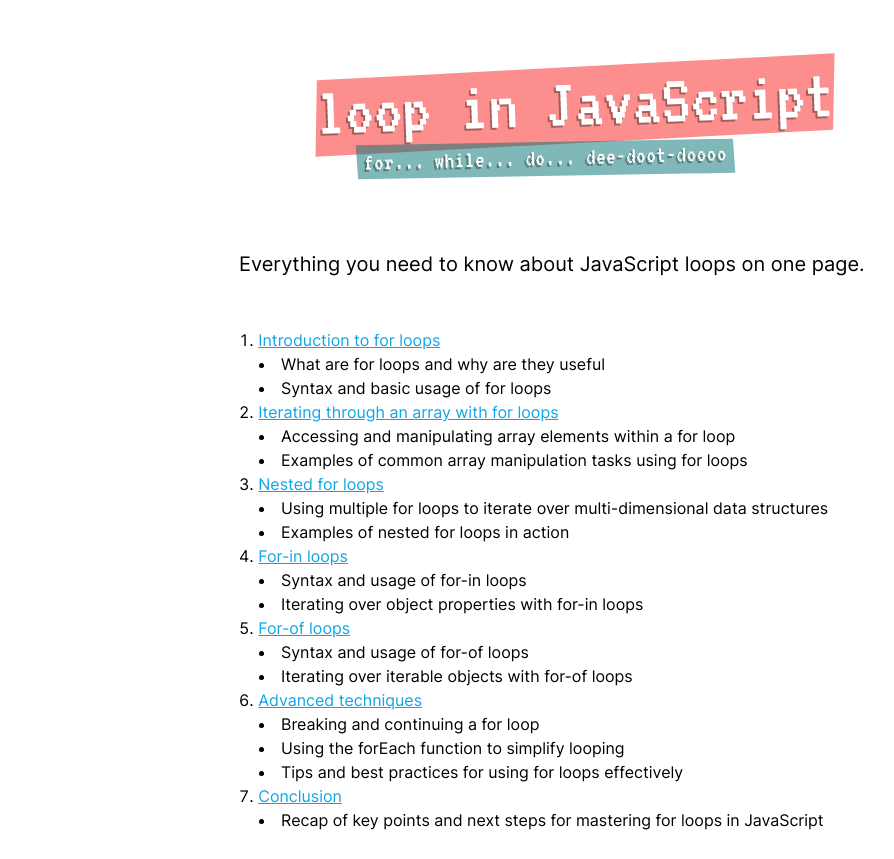
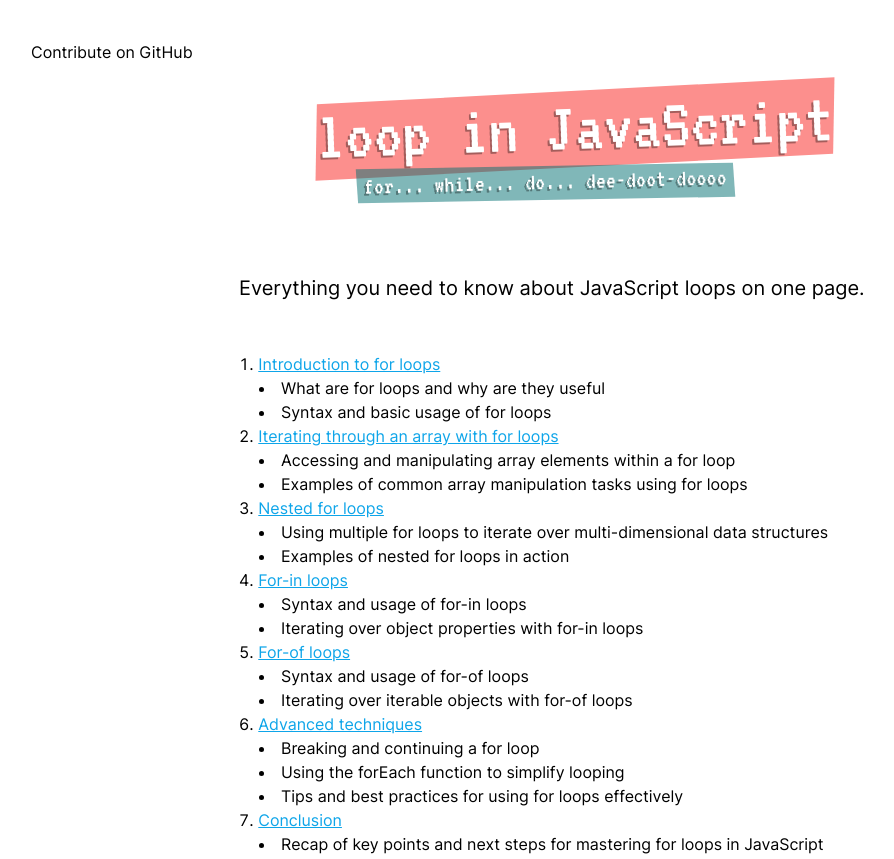
Before and after one commit to web-reference/loopinjavascript.com, a website: page public/index.html in a window 1280 px wide. Shown: the top 859 px of the page, without its empty margins (65-959 px from the left). Drawn offline with Linux system fonts and the light colour scheme.

Commit message:
Contribute button

```diff
--- a/public/index.html
+++ b/public/index.html
@@ -20,6 +20,11 @@
 
 			<div class="bg-white">
 				<div class="mx-auto py-10 px-4 sm:py-10 sm:px-6 lg:max-w-6xl lg:px-8">
+
+					<!-- Contribute -->
+					<div id="contribute">
+						<a href="https://github.com/web-reference/loopinjavascript.com" target="_blank" title="Earn Sats">Contribute on GitHub</a>
+					</div>
 
 					<!-- Title -->
 					<div class="w-max mx-auto block">
```
